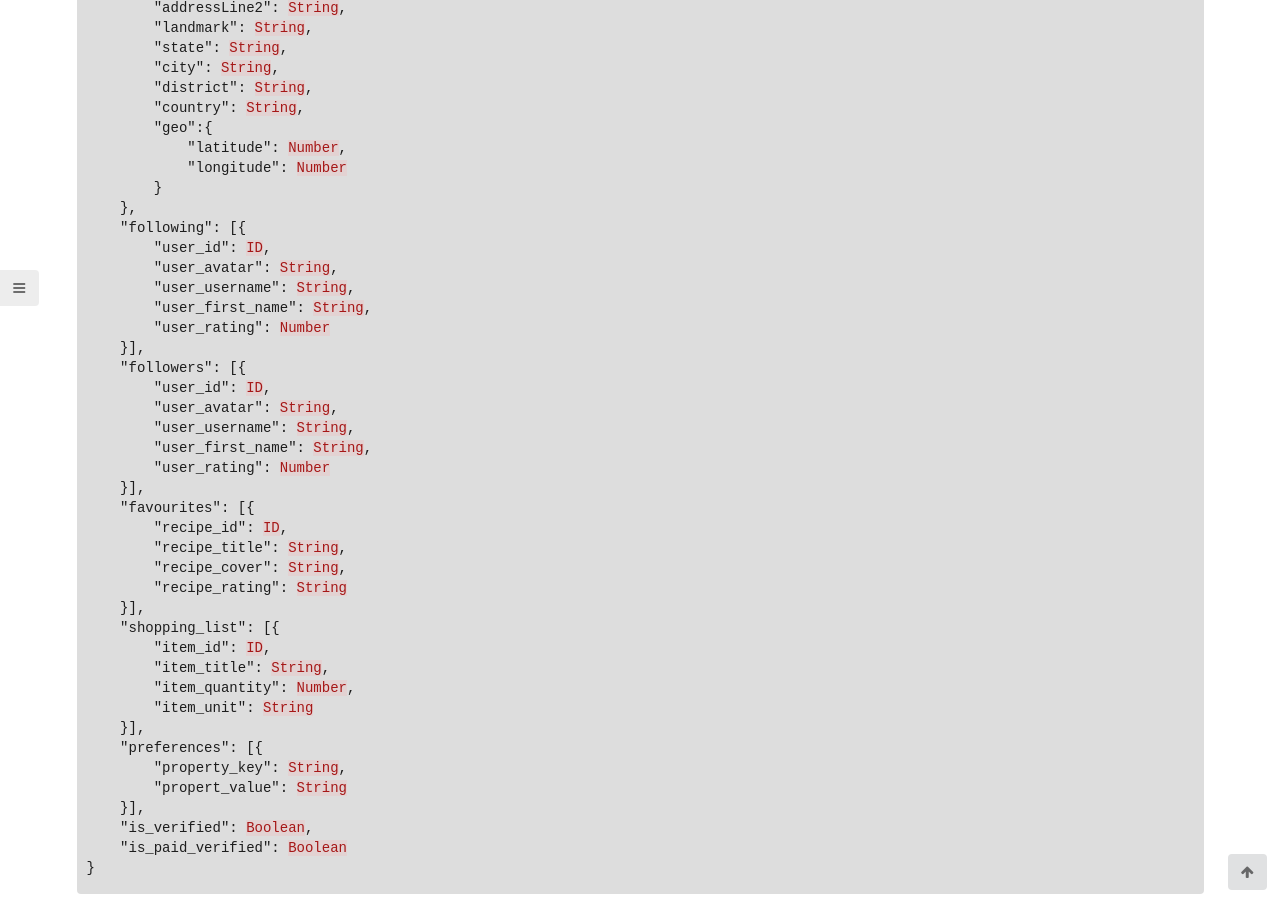
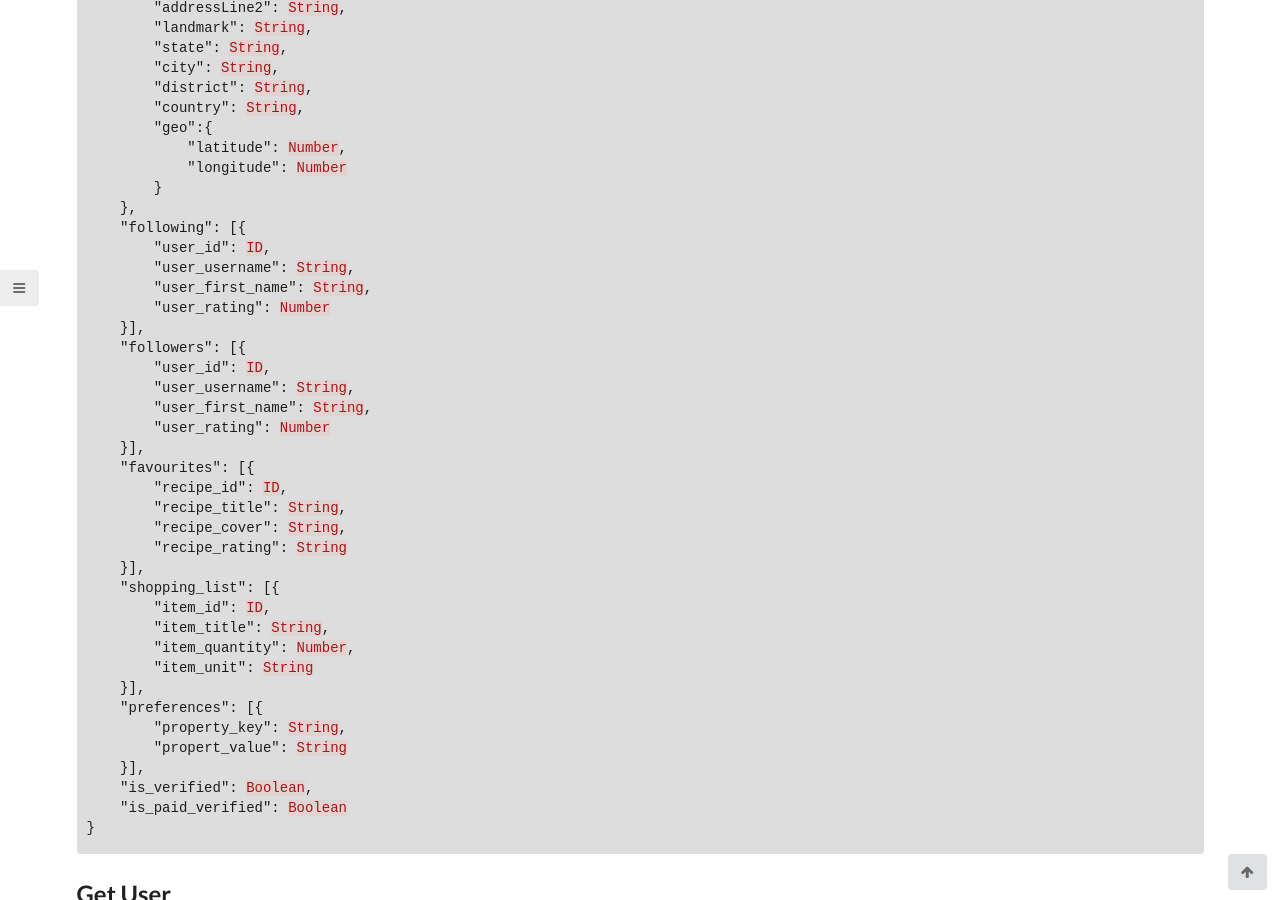
Before and after one commit to letsallchef/docs, a Jekyll site: the page built from _posts/api/2017-03-04-users.md, in a window 1280 px wide and 900 px high, scrolled down 2905 px. Built offline with Jekyll 4.4.1, drawn with Linux system fonts in a browser that asks for light colours; some of the changed text lies outside the part shown.

Commit message:
removes unwanted details from followers and following list

```diff
--- a/_posts/api/2017-03-04-users.md
+++ b/_posts/api/2017-03-04-users.md
@@ -154,14 +154,12 @@ Chefs and awesome people are now just a click away !
     },
     "following": [{
         "user_id": ID,
-        "user_avatar": String,
         "user_username": String,
         "user_first_name": String,
         "user_rating": Number
     }],
     "followers": [{
         "user_id": ID,
-        "user_avatar": String,
         "user_username": String,
         "user_first_name": String,
         "user_rating": Number
@@ -230,14 +228,12 @@ Chefs and awesome people are now just a click away !
         },
     "following": [{
         "user_id": ID,
-        "user_avatar": String,
         "user_username": String,
         "user_first_name": String,
         "user_rating": Number
         }],
     "followers": [{
         "user_id": ID,
-        "user_avatar": String,
         "user_username": String,
         "user_first_name": String,
         "user_rating": Number
```
